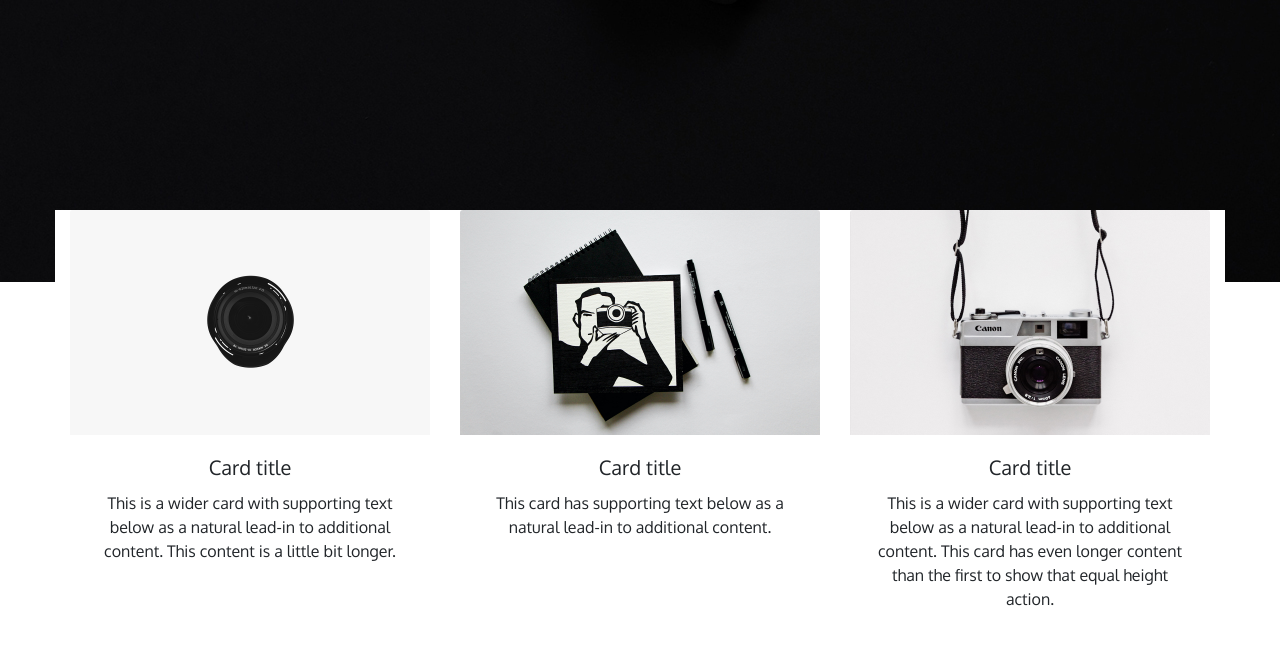
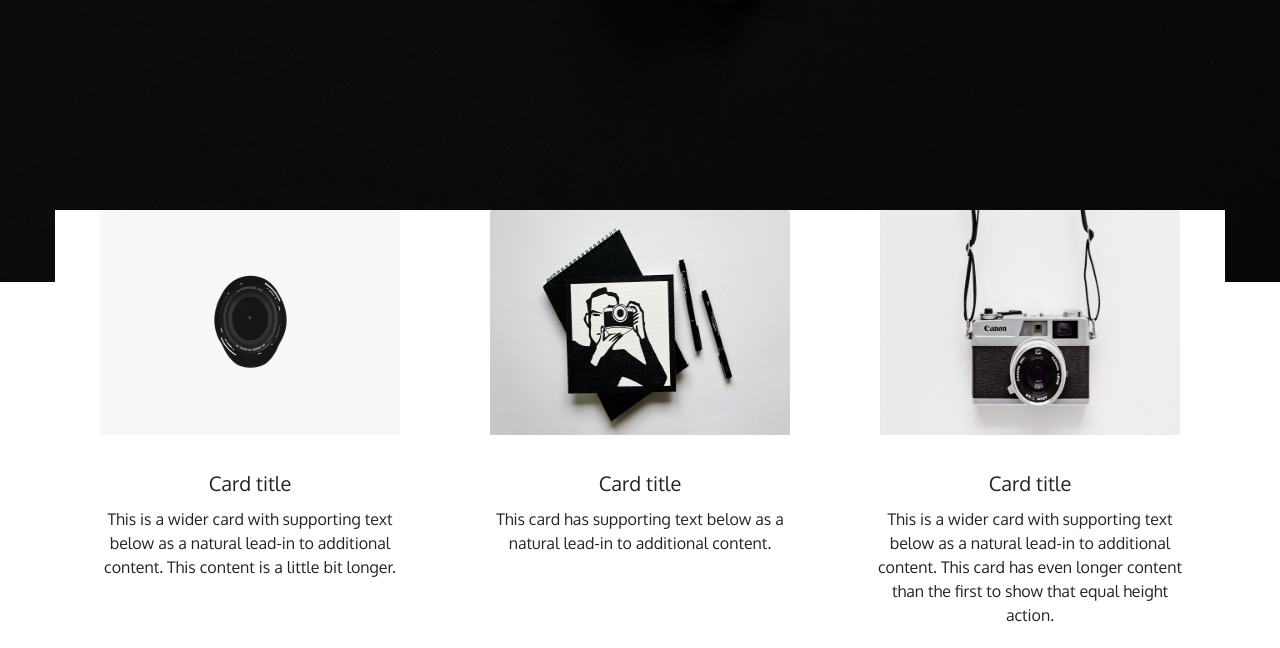
Before and after one commit to ethland-grg/page-web-dynamique, a plain HTML site: page index.html in a window 1280 px wide. Shown: the part 518-1166 px from the top of the page. Drawn offline with nearby package versions, Linux system fonts and the light colour scheme; some packages are replaced by stand-ins of ours.

Commit message:
animation card

```diff
--- a/css/style.css
+++ b/css/style.css
@@ -82,3 +82,24 @@ footer {
 
 
 /********* CSS LANDRY *********/
+
+.zoom {
+    width: 100%;
+    /*height: 300px;
+    background-image: url(machaon1.jpg);
+    background-repeat: no-repeat;*/
+    margin: auto;
+   }
+   .zoom p {
+   text-align:center;
+   }
+
+   .zoom img{
+       width: 300px;
+       height: 225px;
+   }
+   .zoom img:hover {
+  /* background-image: url(machaon1.jpg);*/
+   width: 50%;
+   height: auto;
+   }
--- a/index.html
+++ b/index.html
@@ -82,7 +82,13 @@
 
             <div class="row">
                 <div class=" col-lg-4 col-sm-12 card border-0 rounded-0 mb-0">
-                    <img src="/images/card-01.jpg" class="card-img-top" alt="...">
+                    <div class="zoom">
+                        <p>
+                            <img src="/images/card-01.jpg" class="card-img-top" alt="...">
+                        </p>
+
+                    </div>
+
                     <div class="card-body text-center">
                         <h5 class="card-title">Card title</h5>
                         <p class="card-text">This is a wider card with supporting text below as a natural lead-in to
@@ -90,7 +96,12 @@
                     </div>
                 </div>
                 <div class="col-lg-4 col-sm-12 card border-0 rounded-0 mb-0">
-                    <img src="/images/card-02.jpg" class="card-img-top" alt="...">
+                    <div class="zoom">
+                        <p>
+                            <img src="/images/card-02.jpg" class="card-img-top" alt="...">
+                        </p>
+                    </div>
+
                     <div class="card-body text-center">
                         <h5 class="card-title">Card title</h5>
                         <p class="card-text">This card has supporting text below as a natural lead-in to additional
@@ -98,7 +109,12 @@
                     </div>
                 </div>
                 <div class="col-lg-4 col-sm-12 card border-0 rounded-0 mb-0">
-                    <img src="/images/card-03.jpg" class="card-img-top" alt="...">
+                    <div class="zoom">
+                        <p>
+                            <img src="/images/card-03.jpg" class="card-img-top" alt="...">
+                        </p>
+                    </div>
+
                     <div class="card-body text-center">
                         <h5 class="card-title">Card title</h5>
                         <p class="card-text">This is a wider card with supporting text below as a natural lead-in to
```
